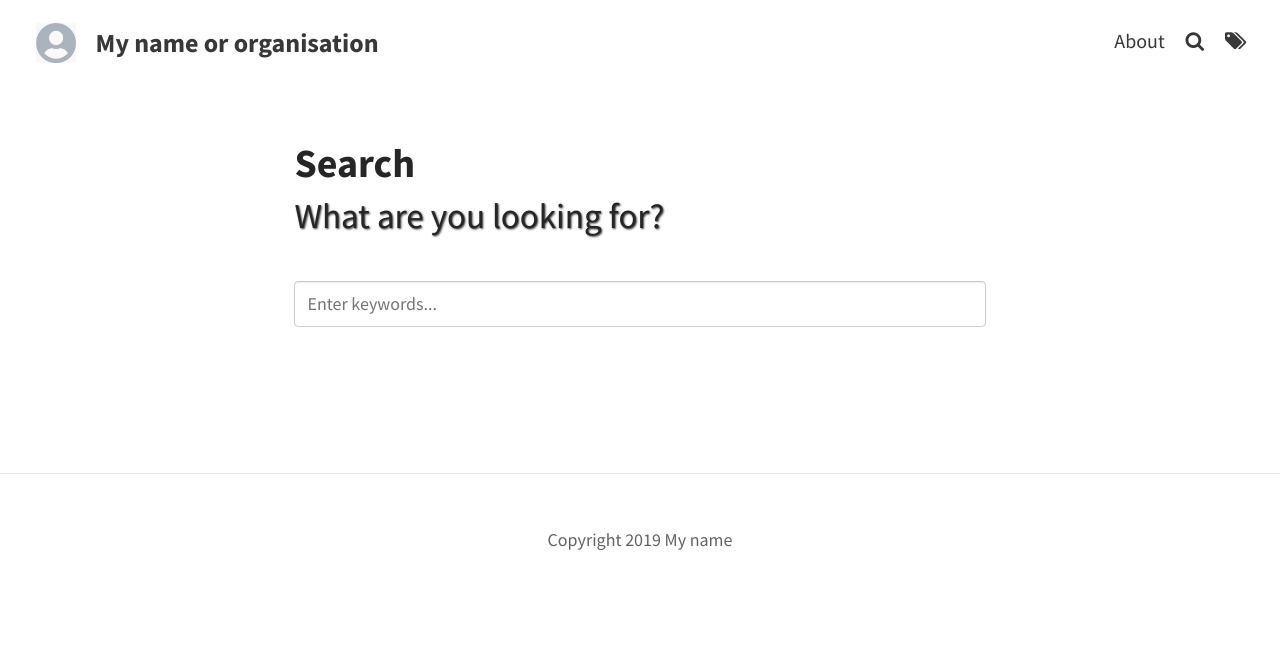
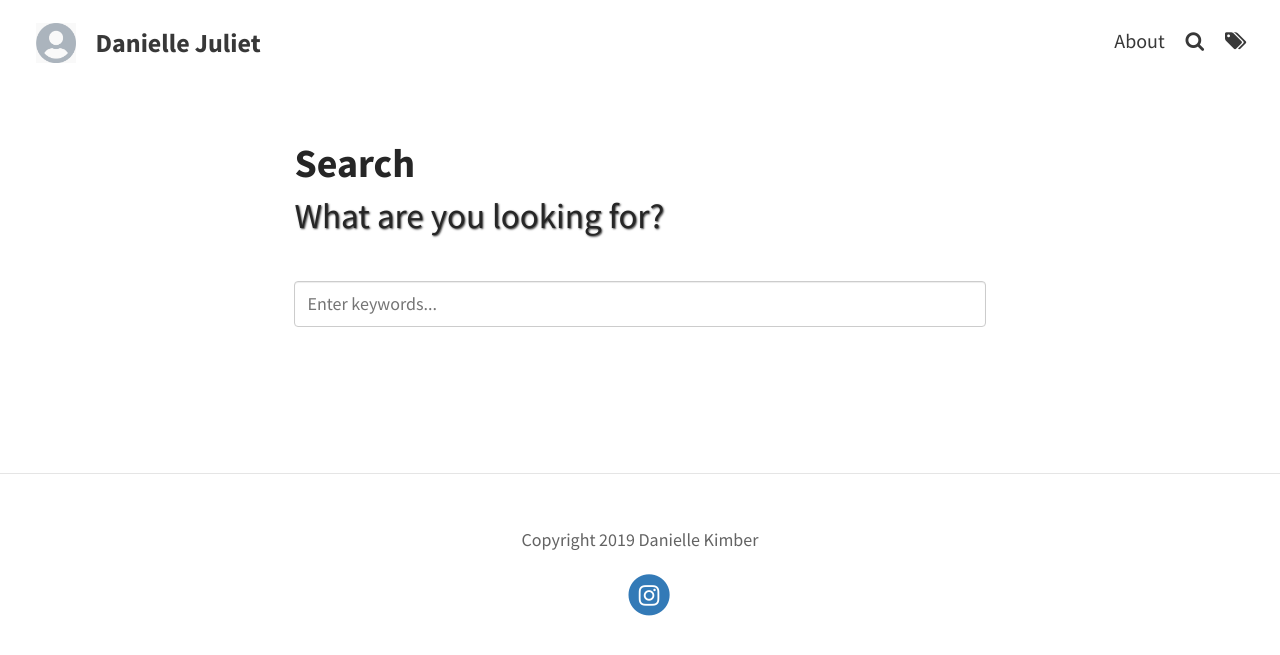
Before and after one commit to daniellejuliet/daniellejuliet.github.io, a Jekyll site: the page built from pages/search.md, in a window 1280 px wide. Shown: the top 655 px of the page. Built offline with Jekyll 4.4.1, drawn with Linux system fonts in a browser that asks for light colours.

Commit message:
Added picture for header and config changes

```diff
--- a/_config.yml
+++ b/_config.yml
@@ -1,7 +1,7 @@
 # SITE CONFIGURATION
 baseurl: ''  #leave this alone
-url: "https://yoursite.github.io"   #change this to yours
-title: My name or organisation # site's title
+url: "https://daniellejuliet.github.io"   #change this to yours
+title: Danielle Juliet # site's title
 description: "A website with blog posts and pages" # used by search engines
 
 # SITE-SPECIFIC CONFIGURATION
@@ -19,12 +19,12 @@ gridlayout: false # change to true if you want grd layout
 header_text: Me and my blog
 
 # find an image for your own home page and put it into the images folder
-header_feature_image: /images/hhh.jpg
-twitter_username: puboxford  #change to your own twitter account
+header_feature_image: /images/book layout patrick tomasso.jpg
+twitter_username: DanielleJuliet3  #change to your own twitter account
 lang: en_gb
 # change the following to your name or site name
 footer_text:
-    "Copyright 2019 My name"
+    "Copyright 2019 Danielle Kimber"
   # Icons
   # If you have any of these accounts add them in here
 rss: false  # Make sure you created a feed.xml with feed.xml layout
@@ -32,7 +32,7 @@ email_address: # Full email address, e.g. "sam@example.com"
 facebook:
 flickr:
 google_plus:
-instagram:
+instagram: daniellejulietk
 linkedin:  # Full URL
 pinterest:
 soundcloud:
@@ -82,7 +82,7 @@ exclude: [".jekyll-cache", "Gemfile", "README.md"]
 # You can also use prose (prose.io) to edit and post to your site
 prose:
   #rooturl: '_posts'
-  siteurl: 'https://yoursite.github.io'
+  siteurl: 'https://daniellejuliet.github.io'
   media: 'images'
   ignore:
     - README.md
```
Also changed, not shown: 2 other files.
